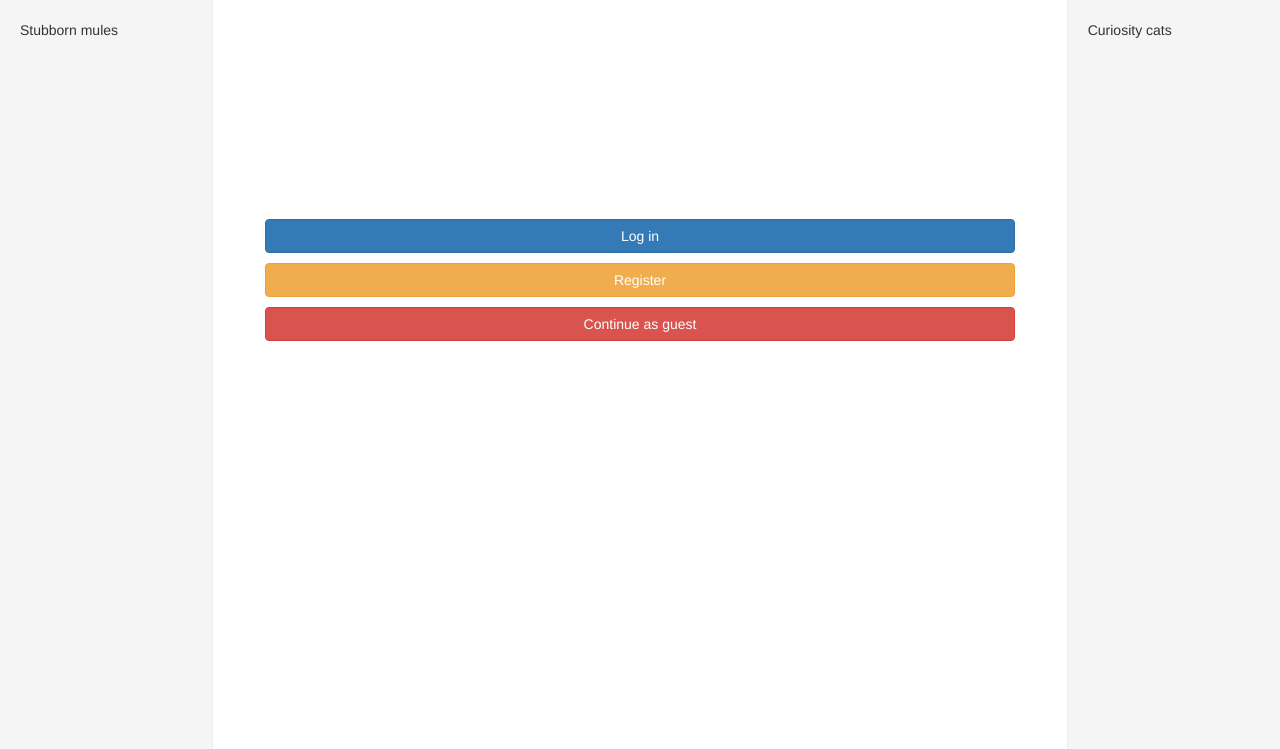
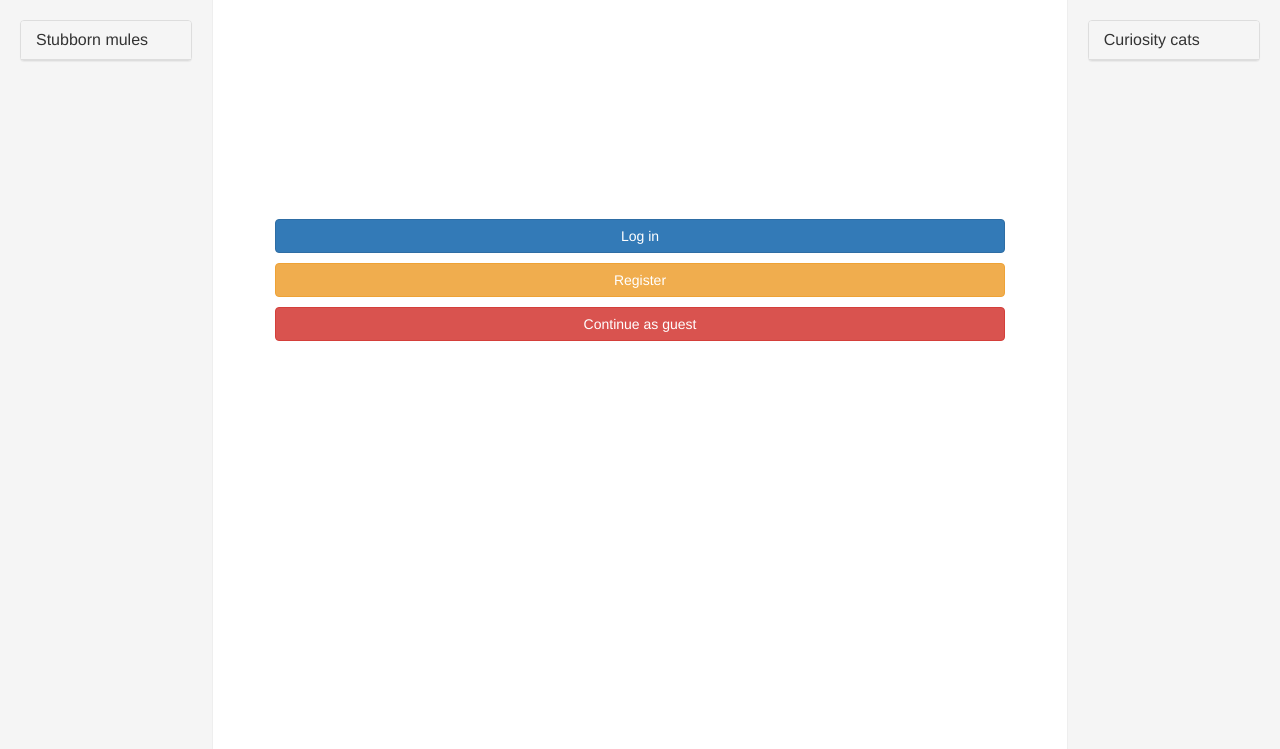
Before and after one commit to 2065983Y/amazing_app, a Django app: page / in a window 1280 px wide. Shown: the part 51-800 px from the top of the page. Run offline with Django 3.2, Linux system fonts and the light colour scheme; some libraries are stand-ins or nearby versions.

Commit message:
Panels for mules/cats

```diff
--- a/templates/amazingApp/index.html
+++ b/templates/amazingApp/index.html
@@ -7,14 +7,22 @@
 {% endblock %}
 
 {% block left_block %}
-			<p>Stubborn mules</p>
-                    <ul class="list-group">
+
+<div class="panel panel-default">
+	<div class="panel-heading"><h3 class="panel-title">Stubborn mules</h3>
+	</div>
+</div>
     {% for mule in mules %}
-                            <p><strong>{{ mule }}</strong></p>
+    <div class="panel panel-default">
+		<div class="panel-heading"><h3 class="panel-title">{{ mule }}</h3>
+		</div>
+		<div class="panel-body">
 			<p>mazes created:{{ mule.mazes_created }}</p>
 			<p>unsolved:{{ mule.mazes_solved }}</p>
+		</div>
+	</div>
     {% endfor %}
-                    </ul>
+</div>
 {% endblock %}
 
 {% block main_block %}
@@ -27,12 +35,19 @@
 
 
 {% block right_block %}
-			<p>Curiosity cats</p>
-                    <ul class="list-group">
+<div class="panel panel-default">
+	<div class="panel-heading"><h3 class="panel-title">Curiosity cats</h3>
+	</div>
+</div>
     {% for cat in cats %}
-                            <p><strong>{{ cat }} </strong></p>
+	<div class="panel panel-default">
+		<div class="panel-heading"><h3 class="panel-title">{{ cat }}</h3>
+		 </div>
+		<div class="panel-body">
 		<p>mazes solved:{{ cat.mazes_solved }}</p>
 		<p>mules annoyed:{{ cat.mazes_created }}</p>
+		</div>
+	 </div>
     {% endfor %}
-                    </ul>
+</div>
 {% endblock %}
```
Lines whose indentation alone changed are shown as unchanged.
